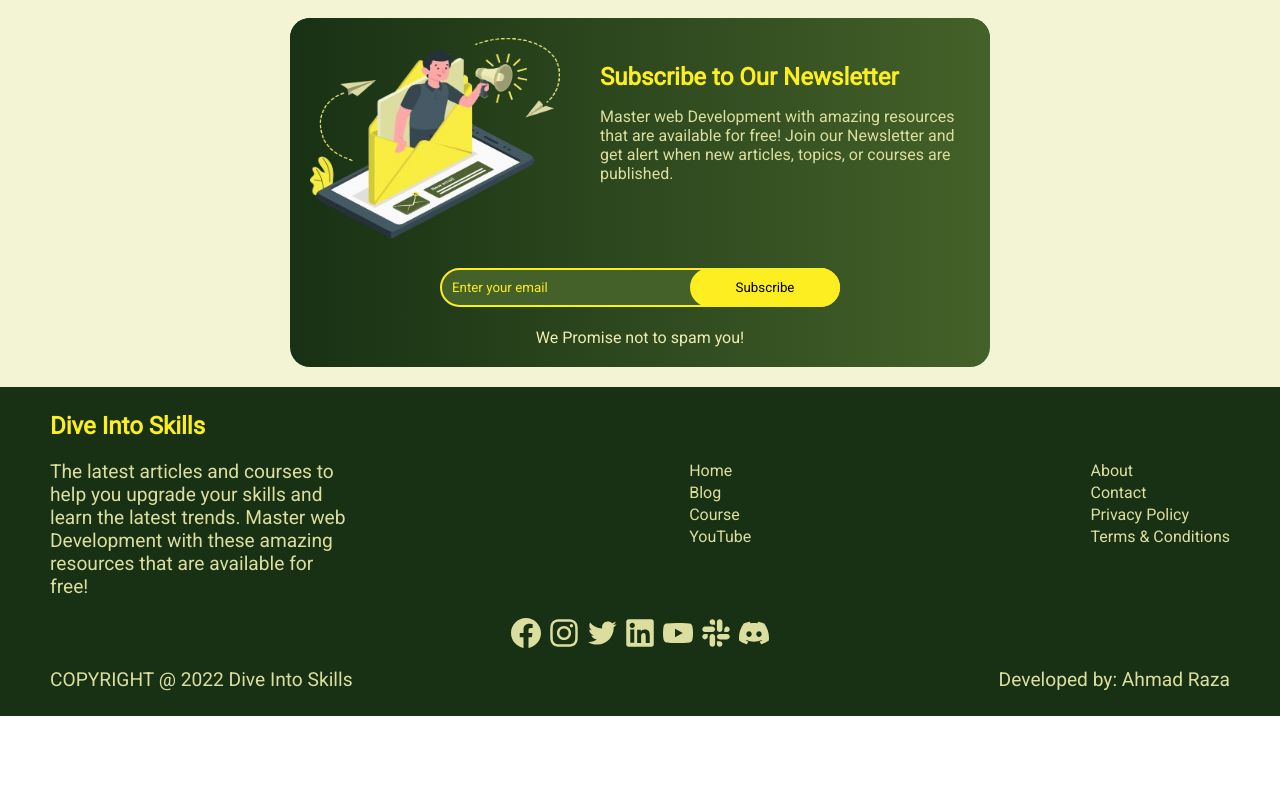
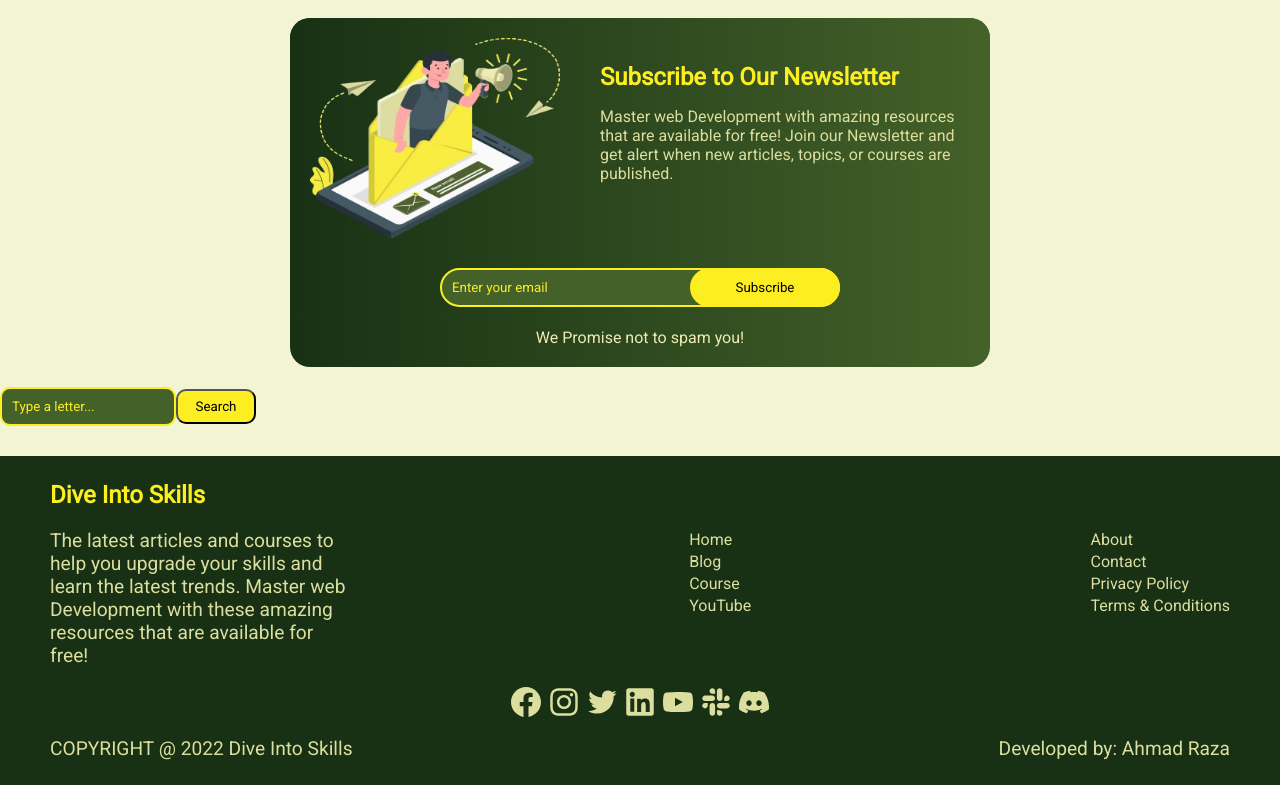
Before and after one commit to sahilbhardwaj-tmpl/DiveIntoSkills, a React (Vite) app: page / in a window 1280 px wide. Shown: the part 1720-2505 px from the top of the page. Before the commit the page ends 2436 px from the top, so only its background shows below. Built offline with nearby package versions, Linux system fonts and the light colour scheme.

Commit message:
Search component is completed

```diff
--- a/package.json
+++ b/package.json
@@ -10,8 +10,10 @@
     "preview": "vite preview"
   },
   "dependencies": {
+    "axios": "^1.6.5",
     "react": "^18.2.0",
     "react-dom": "^18.2.0",
+    "react-hot-toast": "^2.4.1",
     "react-icons": "^4.12.0",
     "react-router-dom": "^6.21.1"
   },
--- a/src/App.jsx
+++ b/src/App.jsx
@@ -6,6 +6,7 @@ import Blogs from './routes/Blogs'
 import SingleBlog from './routes/SingleBlog';
 import PageNotFound from './components/pageNotFound';
 import Layout from './components/Layout'
+import{Toaster} from 'react-hot-toast';
 function App() {
   const routes = [
     {
@@ -44,6 +45,7 @@ function App() {
           })}
           <Route path='*' element={<PageNotFound/>}></Route>
         </Routes>
+        <Toaster />
       </Router>
 
     </>
--- a/src/components/Header.jsx
+++ b/src/components/Header.jsx
@@ -11,10 +11,7 @@ function Header() {
   return (
     <>
       <div className='header text-color'>
-
         <p style={{ fontSize: '24px', fontWeight: '700', color: '#FCEE21' }}>Dive Into Skills</p>
-
-
         <ul className={click ?('nav-menu active'):('nav-menu')}>
           <Link to='/'><li className='nav-item' >
             Home
--- /dev/null
+++ b/src/components/SearchBar.jsx
@@ -0,0 +1,60 @@
+import React from 'react'
+import { useState, useEffect } from 'react';
+import axios from 'axios';
+import toast from 'react-hot-toast';
+import './SearchBarStyles.css'
+function SearchBar() {
+    const [searchTerm, setSearchTerm] = useState('');
+    const [searchResults, setSearchResults] = useState([]);
+    const [isLoading, setIsLoading] = useState(false);
+    useEffect(() => {
+        const delay = setTimeout(() => {
+            if (searchTerm.trim()) {
+                fetchData(searchTerm);
+            } else {
+                setSearchResults([]);
+            }
+        }, 3000);
+
+        return () => clearTimeout(delay);
+    }, [searchTerm]);
+
+    const fetchData = async (query) => {
+        try {
+            setIsLoading(true);
+            const response = await axios.get(`${query}`);
+            setSearchResults(response.data);
+        } catch (error) {
+            toast.error('Enter a valid string');
+            console.error('Error fetching data:', error);
+
+        } finally {
+            setIsLoading(false);
+        }
+    };
+    return (
+        <div className='search-bar-container'>
+            <div>
+                <input
+                    type="text"
+                    placeholder="Type a letter..."
+                    value={searchTerm}
+                    onChange={(e) => setSearchTerm(e.target.value)}
+                />
+                <button className='search-button'>Search</button>
+            </div>
+            {searchResults.length > 0 && (
+                <div className="result-dialog-box">
+                    {isLoading?<h1>Loading</h1>:''}
+                    <ul>
+                        {searchResults.map((result) => (
+                            <li key={result.id}>{result.name}</li>
+                        ))}
+                    </ul>
+                </div>
+            )}
+        </div>
+    )
+}
+
+export default SearchBar
--- /dev/null
+++ b/src/components/SearchBarStyles.css
@@ -0,0 +1,12 @@
+.search-button{
+    border-radius: 10px;
+    background: #FCEE21;
+    width: 80px;
+    height: 35px
+}
+.result-dialog-box{
+    width: '400px';
+    height: '400px';
+    overflow: 'auto';
+    border: '1px solid #ccc'
+}
--- a/src/routes/Home.jsx
+++ b/src/routes/Home.jsx
@@ -5,6 +5,7 @@ import { Link } from 'react-router-dom'
 import NewsLetterPopUp from '../components/NewsLetterPopUp'
 import CardData from '../components/CardData'
 import CardBuilder from '../components/CardBuilder'
+import SearchBar from '../components/SearchBar'
 
 function Home() {
   (function () {
@@ -67,7 +68,7 @@ function Home() {
 
     </div >
       <NewsLetterPopUp />
-
+        <SearchBar/>
 
 
     </>
```
Also changed, not shown: 1 other file (tests, documents, lock files or other folders).
